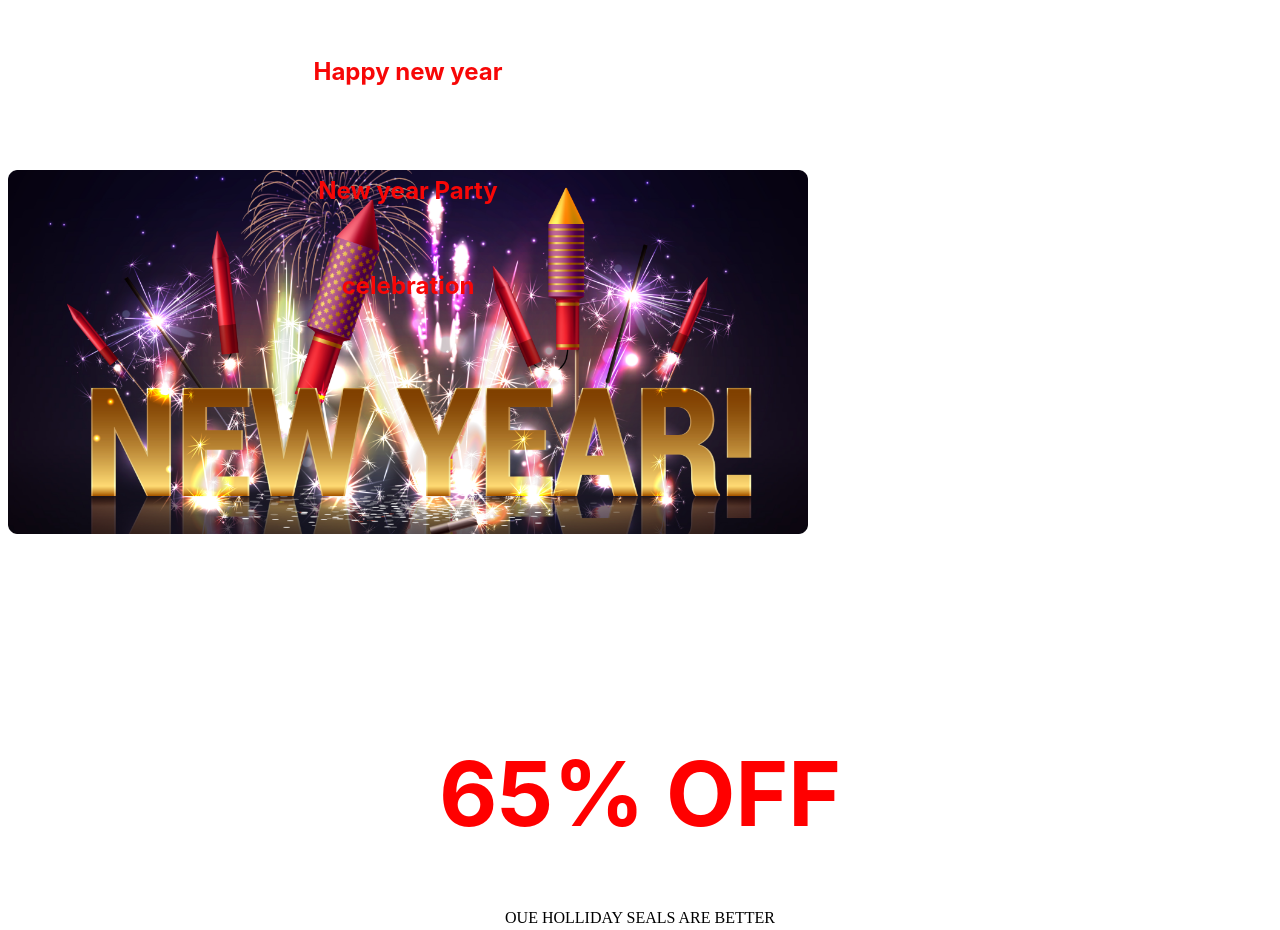
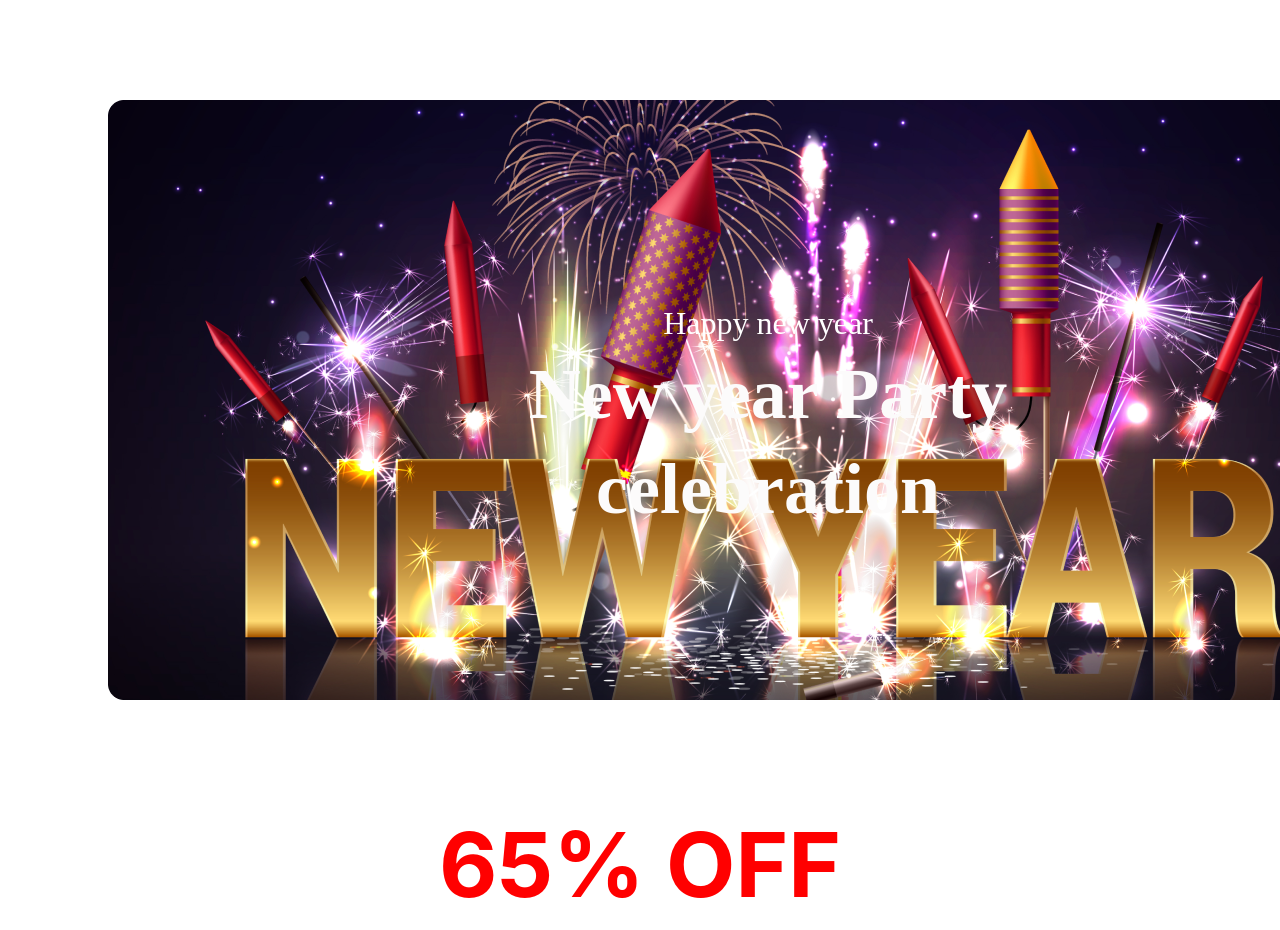
Before and after one commit to hamza5028/New-year-project, a plain HTML site: page index.html in a window 1280 px wide. Shown: the top 930 px of the page. Drawn offline with Linux system fonts and the light colour scheme.

Commit message:
my second commit

```diff
--- a/index.html
+++ b/index.html
@@ -6,12 +6,15 @@
     <title>My new year project</title>
     <link rel="stylesheet" href="style.css">
 </head>
+<header>
+    <div class="fast-div">
+        <h5 class="new-fast-1">Happy new year</h5>
+        <h1 class="new-fast">New year Party <br> celebration</h1>
+</div>
+</header>
 <body>
 
-       <div class="fast-div" style="background-image: url(resources/Banner\ Image.png); ">
-        <h3 class="new">Happy new year</h3>
-        <h1 class="new">New year Party <br> celebration</h1>
-</div>
+
 <div class="second-new-year">
     <h1 class="OFF">65% OFF</h1>
     <p class="HOLLIDAY">OUE HOLLIDAY SEALS ARE BETTER</p>
@@ -80,18 +83,33 @@
     </section>
 <section class="last-up">
     <div class="last-up-2">
-        <div class="iimg"><img src="resources/Group 61.png" alt="" ></div>
+        <div class="iimg" style="text-align: center;">
+            <img src="resources/Group 61.png" alt="" >
+        </div>
         <h2 style="text-align: center;">Subscribe Newsletter</h2>
         <p class="lorem" style="text-align:center ;">Lorem ipsum dolor sit amet consectetur adipisicing elit. Dolorum obcaecati consectetur facilis a soluta quae,<br> ipsam vero maiores ea necessitatibus officiis laboriosa</p>
     </div>
 </section>
-<section class="last">
+<section class="last" style="color: white; background-color: rgb(22, 21, 21);>
     <div class="dis-flex">
         <p>44.Bg Bbuilding Roosover strent <br>
             Beeech Garance fiorodo 33410
         </p>
         <p><img src="resources/Call.png" alt=""> 01729007747 <br><img src="resources/Website.png" alt=""> www website.com</p>
     </div>
+    <hr><br>
+    <div class="last-flex">
+        <img src="resources/Facebook.png" alt="">
+        <img src="resources/Instagram.png" alt="">
+        <img src="resources/Twitter.png" alt="">
+        <img src="resources/Linkedin.png" alt="">
+    </div><br>
+    <hr>
+    <br><br>
+    <div class="finis">
+        <p> 2017,All Right Rangpur&nbsp;&nbsp;&nbsp;&nbsp;&nbsp;&nbsp;&nbsp;&nbsp;&nbsp;&nbsp;&nbsp;&nbsp;&nbsp;&nbsp;&nbsp;&nbsp;&nbsp;&nbsp;&nbsp;&nbsp;&nbsp;&nbsp;&nbsp;&nbsp;&nbsp;&nbsp;&nbsp;&nbsp;&nbsp;&nbsp;&nbsp;&nbsp;&nbsp;&nbsp;&nbsp;&nbsp;&nbsp;&nbsp;&nbsp;&nbsp;&nbsp;&nbsp;&nbsp;&nbsp;&nbsp;&nbsp;&nbsp;&nbsp;&nbsp;&nbsp;&nbsp;&nbsp;&nbsp;&nbsp;&nbsp;&nbsp;&nbsp;&nbsp;&nbsp;&nbsp;&nbsp;&nbsp;&nbsp;&nbsp;&nbsp;&nbsp;&nbsp;&nbsp;&nbsp;&nbsp;&nbsp;&nbsp;&nbsp;&nbsp;&nbsp;&nbsp;&nbsp;&nbsp;&nbsp;&nbsp;&nbsp;&nbsp;&nbsp;&nbsp;&nbsp;&nbsp;&nbsp;&nbsp;&nbsp;&nbsp;&nbsp;&nbsp;&nbsp;&nbsp;&nbsp;&nbsp;&nbsp;&nbsp;&nbsp;&nbsp;&nbsp;&nbsp;&nbsp;&nbsp;&nbsp;&nbsp;&nbsp;&nbsp;&nbsp;&nbsp;&nbsp;&nbsp;&nbsp;&nbsp;&nbsp;&nbsp;&nbsp;&nbsp;&nbsp;&nbsp;&nbsp;&nbsp;&nbsp;&nbsp;&nbsp;&nbsp;&nbsp;&nbsp;&nbsp;&nbsp;&nbsp;&nbsp;&nbsp;&nbsp;&nbsp;&nbsp;&nbsp;&nbsp;&nbsp;&nbsp;&nbsp;&nbsp;&nbsp;&nbsp;&nbsp;&nbsp;&nbsp;&nbsp;&nbsp;&nbsp;&nbsp;&nbsp;&nbsp;&nbsp;&nbsp;&nbsp;&nbsp;&nbsp;&nbsp;&nbsp;&nbsp;&nbsp;&nbsp;&nbsp;&nbsp;&nbsp;&nbsp;&nbsp;&nbsp;&nbsp;unsbscrib</p>
+    </div>
+    <div class="finis"></div>
 </section>
 <div>
 
--- a/style.css
+++ b/style.css
@@ -1,18 +1,35 @@
-.fast-div{
+
+.fast-div{  padding:50px;
+    margin: 50px;
+    background-image: url(resources/Banner\ Image.png);
     background-repeat: no-repeat;
-    width: 800px; height:655px;
+    width: 1320px;
+height: 600px;
+flex-shrink: 0;
     border-radius: 18px;
-    background-position: center;
-    background-size: 100%;
+    background-position: center; text-align: center;
+
 }
-.new{
+.new-fast-1{
+    color: #FFF;
+
+    text-align: center;
+    font-family: Merriweather;
+    font-size: 32px;
+    font-weight: 400;
+    margin-bottom: 0px;
+    margin-top: 25px;
+    padding-top: 180px;
+}
+.new-fast{ padding-top: 0px;
+    margin-top: 5px;
     color: #fcfbfb;
 
 text-align: center;
 font-family: Merriweather;
-font-size: 52px;
-font-style: normal;
-font-weight: 76%;
+font-size: 72px;
+font-style:
+font-weight:900;
 line-height: 95px;
 }
 .second-new-year{
@@ -249,7 +266,8 @@ line-height: normal;
 }
 .iimg{
     justify-content: center;
-    margin-left: 800px;
+    margin-left:auto;
+    text-align: center;
 }
 .last-up{
     justify-content: center;
@@ -261,4 +279,8 @@ line-height: normal;
 }
 .last{
     background-color: #070211;
+
 }
+.last-flex{
+    justify-content: center;
+}
```
